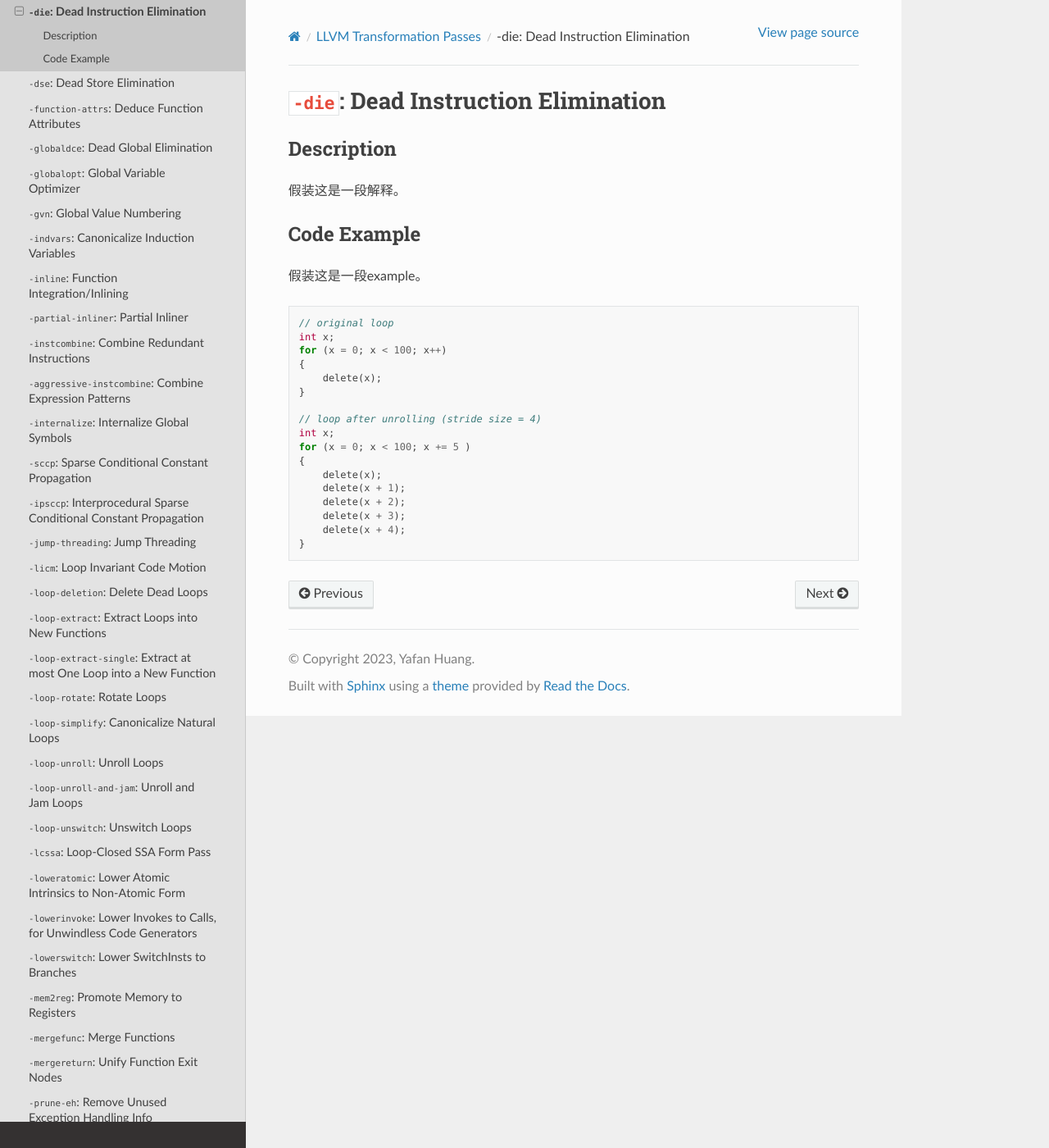
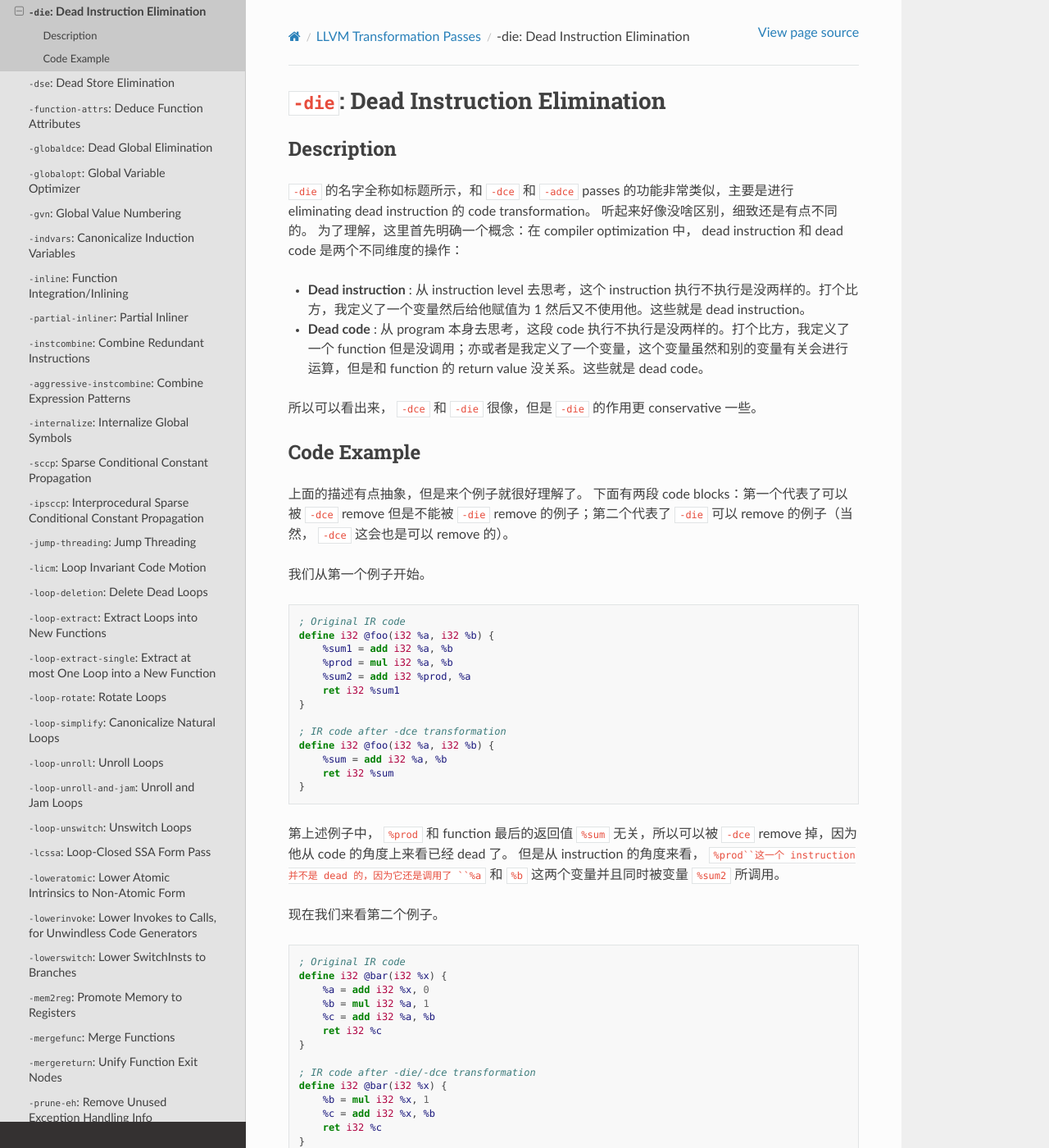
Before and after one commit to hyfshishen/understanding-llvm-transformation-passes, a Sphinx documentation site: the page built from docs/source/LLVM-transformation-passes/09-dead-instruction-elimination.rst, in a window 1280 px wide and 1400 px high. Shown: the whole window at 82% size. Built offline with Sphinx 7.4.7 and the Read the Docs theme 2.0.0, drawn with Linux system fonts in a browser that asks for light colours; some of the changed text lies outside the part shown.

Commit message:
updating passes

```diff
--- a/docs/source/LLVM-transformation-passes/09-dead-instruction-elimination.rst
+++ b/docs/source/LLVM-transformation-passes/09-dead-instruction-elimination.rst
@@ -3,29 +3,67 @@
 
 Description
 --------
-假装这是一段解释。
+
+``-die`` 的名字全称如标题所示，和 ``-dce`` 和 ``-adce`` passes 的功能非常类似，主要是进行 eliminating dead instruction 的 code transformation。
+听起来好像没啥区别，细致还是有点不同的。
+为了理解，这里首先明确一个概念：在 compiler optimization 中， dead instruction 和 dead code 是两个不同维度的操作：
+
+- **Dead instruction** : 从 instruction level 去思考，这个 instruction 执行不执行是没两样的。打个比方，我定义了一个变量然后给他赋值为 1 然后又不使用他。这些就是 dead instruction。
+- **Dead code** : 从 program 本身去思考，这段 code 执行不执行是没两样的。打个比方，我定义了一个 function 但是没调用；亦或者是我定义了一个变量，这个变量虽然和别的变量有关会进行运算，但是和 function 的 return value 没关系。这些就是 dead code。
+
+所以可以看出来， ``-dce`` 和 ``-die`` 很像，但是 ``-die`` 的作用更 conservative 一些。
 
 Code Example
 --------
 
-假装这是一段example。
+上面的描述有点抽象，但是来个例子就很好理解了。
+下面有两段 code blocks：第一个代表了可以被 ``-dce`` remove 但是不能被 ``-die`` remove 的例子；第二个代表了 ``-die`` 可以 remove 的例子（当然， ``-dce`` 这会也是可以 remove 的）。
 
-.. code-block:: C
+我们从第一个例子开始。
 
-    // original loop
-    int x;
-    for (x = 0; x < 100; x++)
-    {
-        delete(x);
+.. code-block:: llvm
+
+    ; Original IR code
+    define i32 @foo(i32 %a, i32 %b) {
+        %sum1 = add i32 %a, %b
+        %prod = mul i32 %a, %b
+        %sum2 = add i32 %prod, %a
+        ret i32 %sum1
     }
 
-    // loop after unrolling (stride size = 4)
-    int x;
-    for (x = 0; x < 100; x += 5 )
-    {
-        delete(x);
-        delete(x + 1);
-        delete(x + 2);
-        delete(x + 3);
-        delete(x + 4);
+    ; IR code after -dce transformation
+    define i32 @foo(i32 %a, i32 %b) {
+        %sum = add i32 %a, %b
+        ret i32 %sum
     }
+
+第上述例子中， ``%prod`` 和 function 最后的返回值 ``%sum`` 无关，所以可以被 ``-dce`` remove 掉，因为他从 code 的角度上来看已经 dead 了。
+但是从 instruction 的角度来看， ``%prod``这一个 instruction 并不是 dead 的，因为它还是调用了 ``%a`` 和 ``%b`` 这两个变量并且同时被变量 ``%sum2`` 所调用。
+
+现在我们来看第二个例子。
+
+.. code-block:: llvm
+
+    ; Original IR code
+    define i32 @bar(i32 %x) {
+        %a = add i32 %x, 0
+        %b = mul i32 %a, 1
+        %c = add i32 %a, %b
+        ret i32 %c
+    }
+
+    ; IR code after -die/-dce transformation
+    define i32 @bar(i32 %x) {
+        %b = mul i32 %x, 1
+        %c = add i32 %x, %b
+        ret i32 %c
+    }
+
+在第二个例子中， ``%a`` 从 instruction 的角度来看已经是 dead 的了，因为只是加减常量，其作用可以被 ``%x`` 和 ``%b`` 完全替代，所以可以被 ``-die`` remove掉。
+当然也可以被 ``-dce`` remove掉。
+这个例子不太准确，也有点像 value numbering 的东西，不过问题不大，能理解到 ``-dce`` 比 ``-die`` 更智能就行了。
+
+话说我在写完这个文档之后，再整理在 ReadTheDoc 上已经一年了。我现在回头看看这个区别，实在是太扯了。
+在第一个例子里， 做一次 ``-die`` pass 虽然不能 remove ``%prod``，但是可以 remove ``%sum2``，那这会 ``%prod`` 不就成为了 newly dead 的 instruction 了么，再来一次 ``-die`` 就可以被 remove 了。
+所以现在自己回头想想，强行理解他们的不同其实意义不大，更多的可能是 collaboration 或者 implementation 的时候的历史遗留问题。
+只要能理解这种思想，并且写出更高效的 code 其实就够了。
```
Also changed, not shown: docs/source/LLVM-transformation-passes/10-dead-store-elimination.rst (+22 -17 lines).
